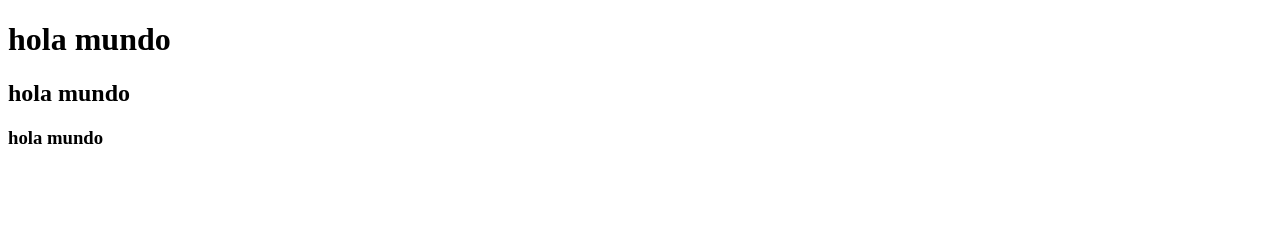
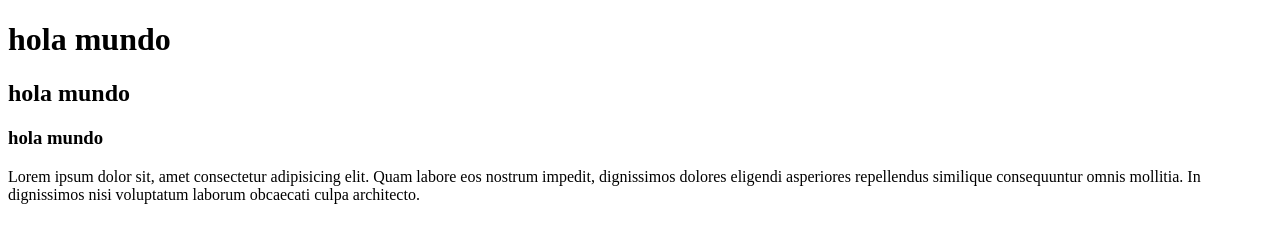
Before and after one commit to ramlor/practicas2, a plain HTML site: page index.html in a window 1280 px wide. Drawn offline with Linux system fonts and the light colour scheme.

Commit message:
archivo html  modificado2

```diff
--- a/index.html
+++ b/index.html
@@ -10,5 +10,6 @@
     <h1>hola mundo</h1>
     <h2>hola mundo</h2>
     <h3>hola mundo</h3>
+    <p>Lorem ipsum dolor sit, amet consectetur adipisicing elit. Quam labore eos nostrum impedit, dignissimos dolores eligendi asperiores repellendus similique consequuntur omnis mollitia. In dignissimos nisi voluptatum laborum obcaecati culpa architecto.</p>
 </body>
 </html>
```
